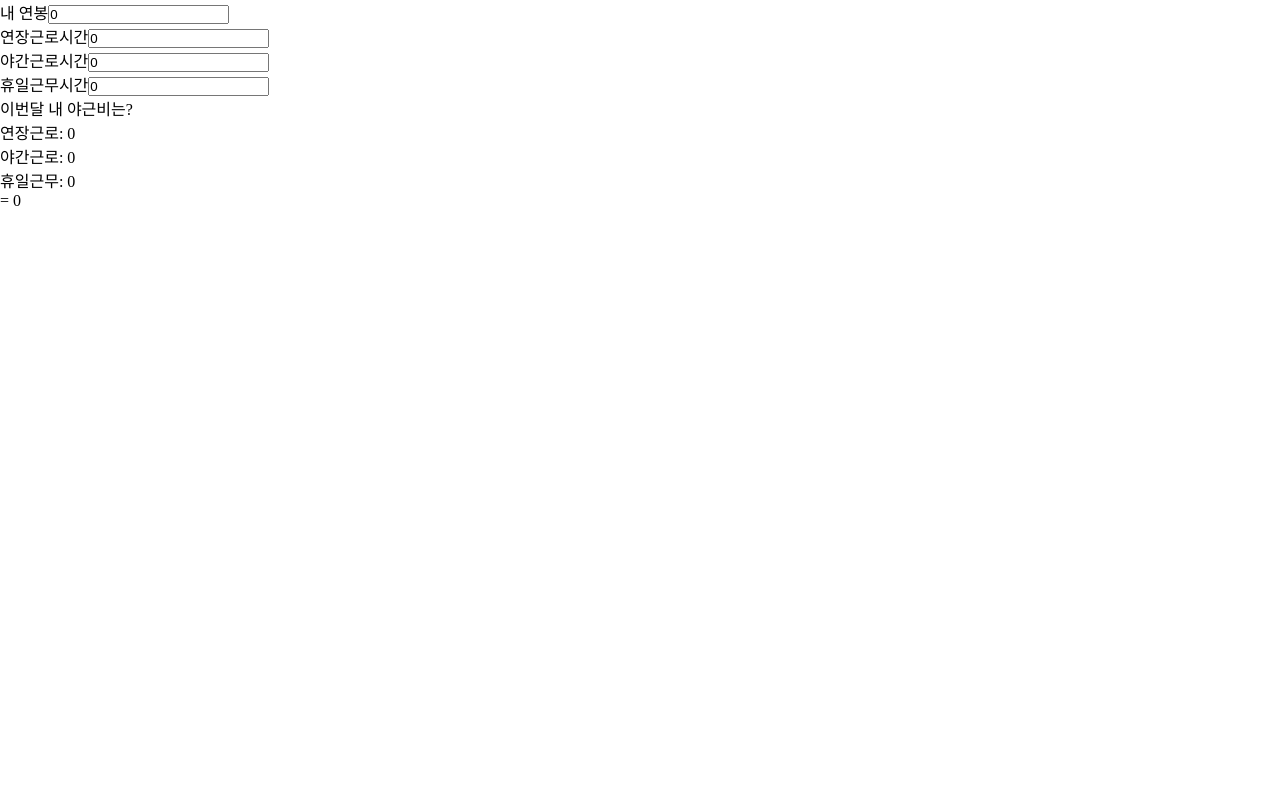
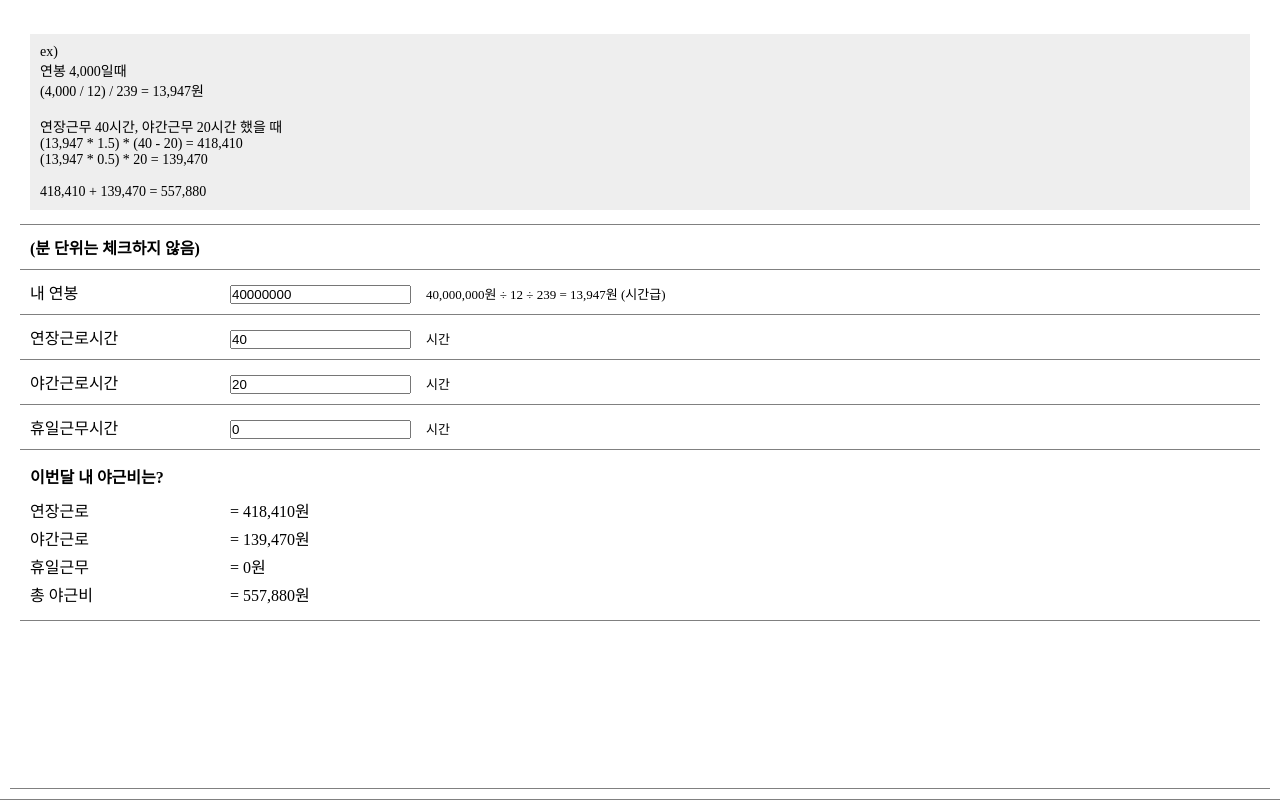
Before and after one commit to Root-huh/deploy-test, a Next.js app: page /overtime in a window 1280 px wide. Built offline with nearby package versions, Linux system fonts and the light colour scheme.

Commit message:
디자인 및 가이드 수정

```diff
--- a/pages/overtime/index.js
+++ b/pages/overtime/index.js
@@ -1,9 +1,9 @@
 import { useEffect, useState } from "react"
 
 export default function Overtime() {
-  const [totalSalary, setTotalSalary] = useState(0);
-  const [overtime, setOvertime] = useState(0);
-  const [nightworkTime, setNightworkTime] = useState(0);
+  const [totalSalary, setTotalSalary] = useState(40000000);
+  const [overtime, setOvertime] = useState(40);
+  const [nightworkTime, setNightworkTime] = useState(20);
   const [breaktime, setBreaktime] = useState(0);
   const [totalPay1, setTotalPay1] = useState(0);
   const [totalPay2, setTotalPay2] = useState(0);
@@ -28,6 +28,22 @@ export default function Overtime() {
   return (
     <div id="root">
       <div>
+        <p style={{ backgroundColor: '#eee', padding: '10px', fontSize: '14px' }}>
+          ex)<br />
+          연봉 4,000일때<br />
+          (4,000 / 12) / 239 = 13,947원<br /><br />
+
+          연장근무 40시간, 야간근무 20시간 했을 때<br />
+          (13,947 * 1.5) * (40 - 20) = 418,410<br />
+          (13,947 * 0.5) * 20 = 139,470<br /><br />
+
+          418,410 + 139,470 = 557,880
+        </p>
+      </div>
+      <div>
+        <label><strong>(분 단위는 체크하지 않음)</strong></label>
+      </div>
+      <div>
           <label htmlFor="total-salary">내 연봉</label>
           <input
             id="total-salary"
@@ -35,6 +51,9 @@ export default function Overtime() {
             value={totalSalary}
             onChange={e => setTotalSalary(getNumber(e.target.value))}
           />
+          <label style={{ marginLeft: '15px', fontSize: '13px' }}>
+            {getComma(totalSalary)}원 ÷ 12 ÷ 239 = {getComma(Math.round(totalSalary / 12 / 239))}원 (시간급)
+          </label>
       </div>
       <div>
           <label htmlFor="overtime">연장근로시간</label>
@@ -44,31 +63,34 @@ export default function Overtime() {
             value={overtime}
             onChange={e => setOvertime(getNumber(e.target.value))}
           />
+          <label style={{ marginLeft: '15px', fontSize: '13px' }}>시간</label>
       </div>
       <div>
-          <label htmlFor="overtime">야간근로시간</label>
+          <label htmlFor="nightwork-time">야간근로시간</label>
           <input
             id="nightwork-time"
             name="nightwork-time"
             value={nightworkTime}
             onChange={e => setNightworkTime(getNumber(e.target.value))}
           />
+          <label style={{ marginLeft: '15px', fontSize: '13px' }}>시간</label>
       </div>
       <div>
-          <label htmlFor="overtime">휴일근무시간</label>
+          <label htmlFor="break-time">휴일근무시간</label>
           <input
             id="break-time"
             name="break-time"
             value={breaktime}
             onChange={e => setBreaktime(getNumber(e.target.value))}
           />
+          <label style={{ marginLeft: '15px', fontSize: '13px' }}>시간</label>
       </div>
       <div>
-          <p>이번달 내 야근비는?</p>
-          <p>연장근로: {getComma(totalPay1)}</p>
-          <p>야간근로: {getComma(totalPay2)}</p>
-          <p>휴일근무: {getComma(totalPay3)}</p>
-          <p>= {getComma(totalPay4)}</p>
+          <p><strong>이번달 내 야근비는?</strong></p>
+          <p style={{ marginTop: '10px' }}><label>연장근로</label>= {getComma(totalPay1)}원</p>
+          <p><label>야간근로</label>= {getComma(totalPay2)}원</p>
+          <p><label>휴일근무</label>= {getComma(totalPay3)}원</p>
+          <p><label>총 야근비</label>= {getComma(totalPay4)}원</p>
       </div>
 
       <style jsx global>{`
@@ -88,6 +110,20 @@ export default function Overtime() {
         #root {
           height: 100%;
         }
+
+        div {
+          padding: 10px;
+          border-bottom: solid 1px gray;
+        }
+
+        label {
+          min-width: 200px;
+          display: inline-block;
+        }
+
+        p {
+          margin: 4px 0;
+        }
       `}</style>
     </div>
   )
```
